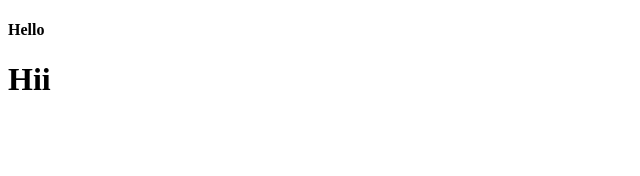
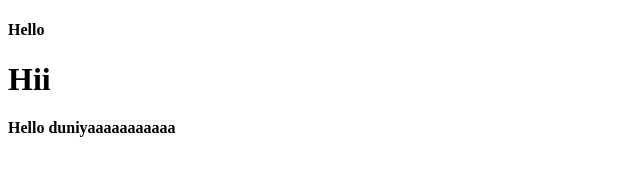
Before and after one commit to Sanjana8kesharwani/Blood-Donation-and-Availability-Check, a plain HTML site: page index.html in a window 1280 px wide. Shown: the whole page, without its empty margins (0-640 px from the left). Drawn offline with Linux system fonts and the light colour scheme.

Commit message:
Update index.html

```diff
--- a/index.html
+++ b/index.html
@@ -8,5 +8,6 @@
 <body>
     <h4>Hello</h4>
     <h1>Hii</h1>
+    <h4> Hello duniyaaaaaaaaaaa</h4>
 </body>
 </html>
```
